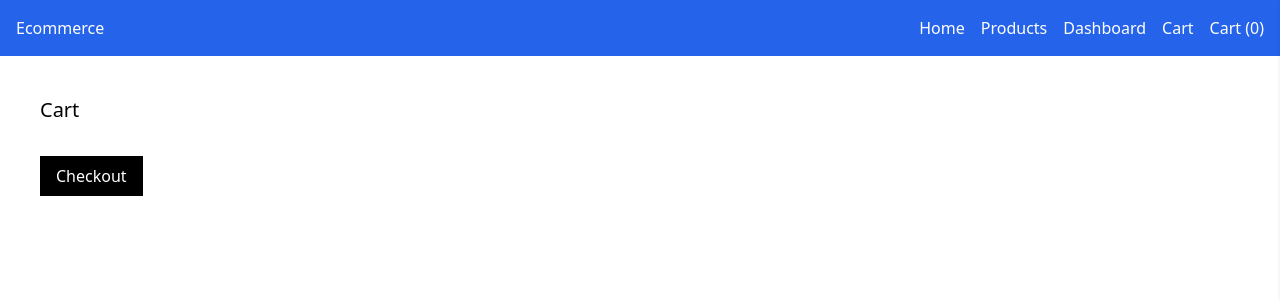
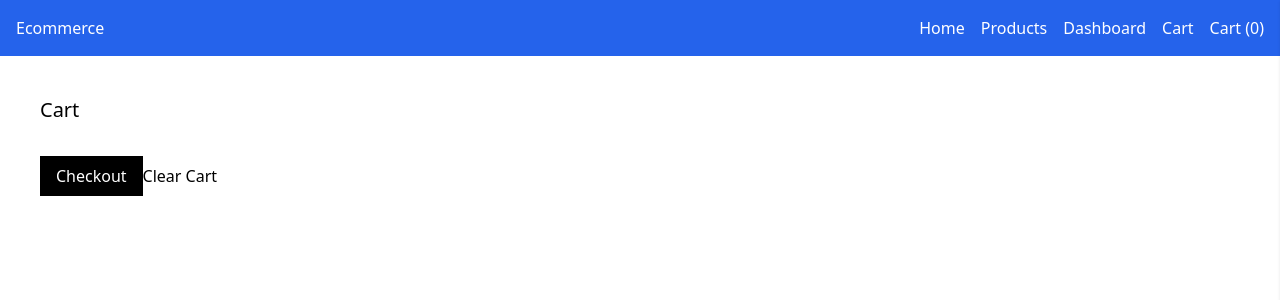
Before and after one commit to cauchusieuway-oss/ecommerce-frontend, a React (Create React App) app: page /cart in a window 1280 px wide. Shown: the top 300 px of the page. Built offline with nearby package versions, Linux system fonts and the light colour scheme.

Commit message:
Add 'Clear Cart' button to CartPage

```diff
--- a/src/pages/CartPage.js
+++ b/src/pages/CartPage.js
@@ -48,6 +48,10 @@ function CartPage() {
                 >
                 Checkout
             </button>
+
+            <button onClick={clearCart}>
+                Clear Cart
+            </button>
         </div>
     );
 }
```
